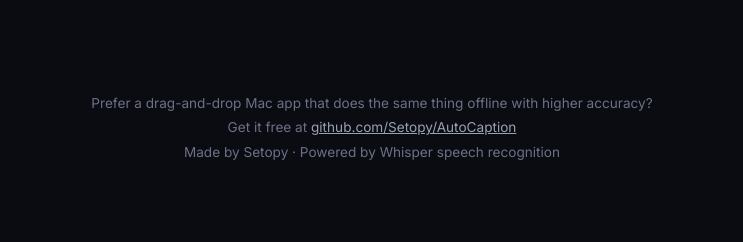
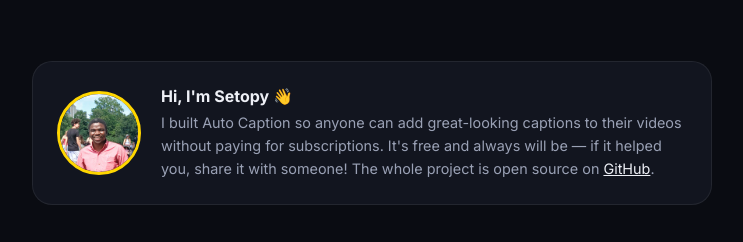
Before and after one commit to Setopy/AutoCaption, a plain HTML site: page docs/index.html in a window 1280 px wide. Shown: the part 1568-1810 px from the top of the page, without its empty margins (268-1011 px from the left). Before the commit the page ends 1768 px from the top, so only its background shows below. Drawn offline with Linux system fonts and the light colour scheme.

Commit message:
Add maker section with photo

```diff
--- a/docs/index.html
+++ b/docs/index.html
@@ -163,6 +163,21 @@
   details[open] summary::after { transform: rotate(45deg); }
   details p { padding: 0 18px 16px; color: var(--muted); font-size: .9rem; line-height: 1.65; }
 
+  /* ---------- maker ---------- */
+  .maker {
+    display: flex; align-items: center; gap: 20px;
+    background: var(--card); border: 1px solid var(--card-border); border-radius: var(--radius);
+    padding: 24px;
+  }
+  .maker img {
+    width: 84px; height: 84px; border-radius: 50%; object-fit: cover; flex: none;
+    border: 3px solid var(--yellow);
+  }
+  .maker .t { font-weight: 700; margin-bottom: 5px; }
+  .maker .d { color: var(--muted); font-size: .9rem; line-height: 1.6; }
+  .maker .d a { color: var(--text); }
+  @media (max-width: 480px) { .maker { flex-direction: column; text-align: center; } }
+
   footer {
     padding: 44px 20px 36px; color: var(--faint); font-size: .85rem; text-align: center;
     line-height: 1.8; position: relative; z-index: 1;
@@ -227,6 +242,19 @@
     <details><summary>Why does it want Chrome on a computer?</summary><p>The captioning uses modern browser features that work most reliably in Chrome or Edge on a laptop or desktop. Keep the tab visible while it renders — it processes in real time, so a 1-minute video takes about a minute.</p></details>
     <details><summary>What if it hears a word wrong?</summary><p>Speech recognition isn't perfect, especially with names or heavy background noise. For maximum accuracy there's a free Mac app version that uses a bigger model — grab it from the GitHub link below.</p></details>
     <details><summary>What languages does it support?</summary><p>It auto-detects the spoken language and supports dozens of languages.</p></details>
+  </section>
+
+  <section>
+    <div class="maker">
+      <img src="me.jpg" alt="Setopy, the maker of Auto Caption">
+      <div>
+        <div class="t">Hi, I'm Setopy 👋</div>
+        <div class="d">I built Auto Caption so anyone can add great-looking captions to their videos
+        without paying for subscriptions. It's free and always will be — if it helped you,
+        share it with someone! The whole project is open source on
+        <a href="https://github.com/Setopy/AutoCaption">GitHub</a>.</div>
+      </div>
+    </div>
   </section>
 </main>
 
```
Also changed, not shown: docs/me.jpg (added).
